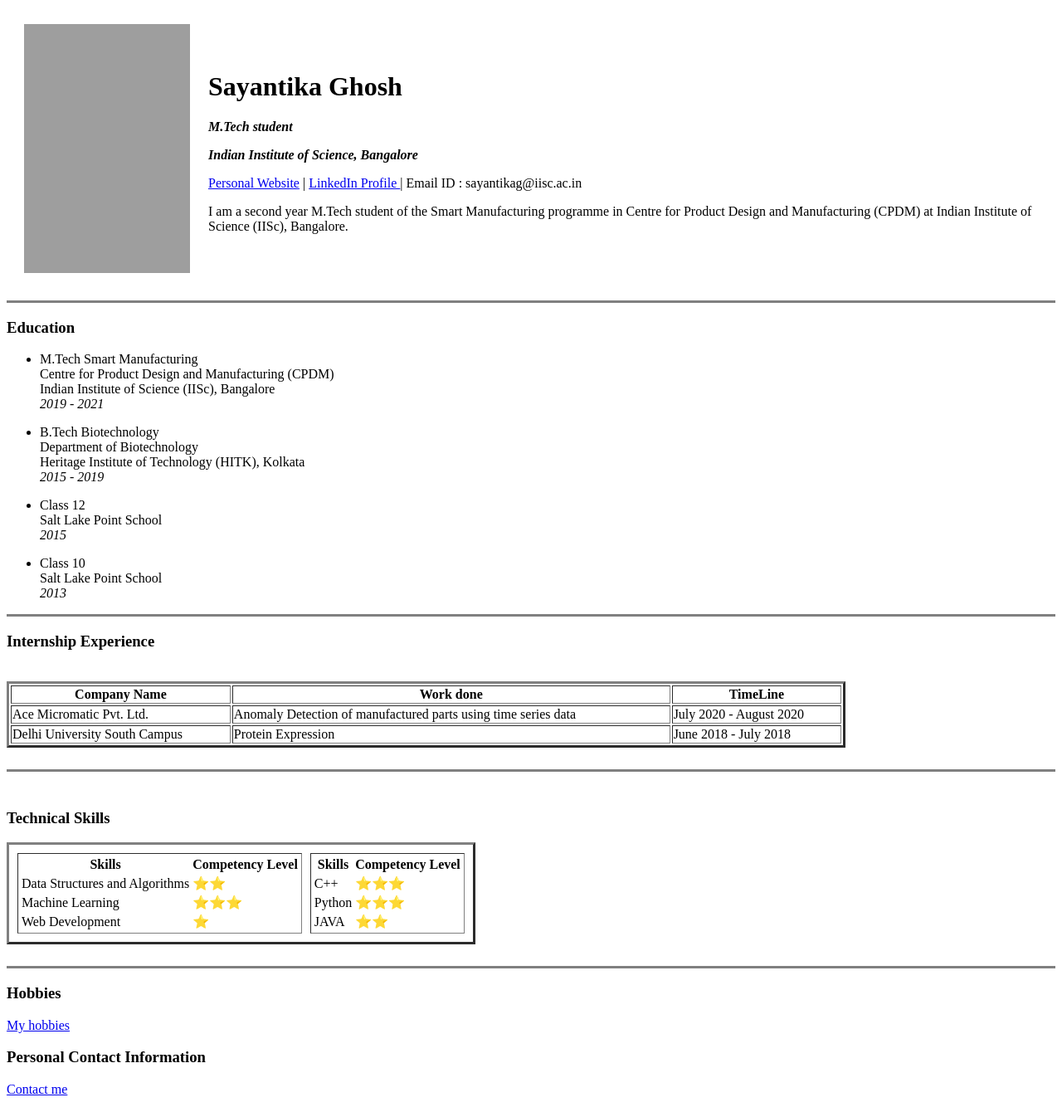
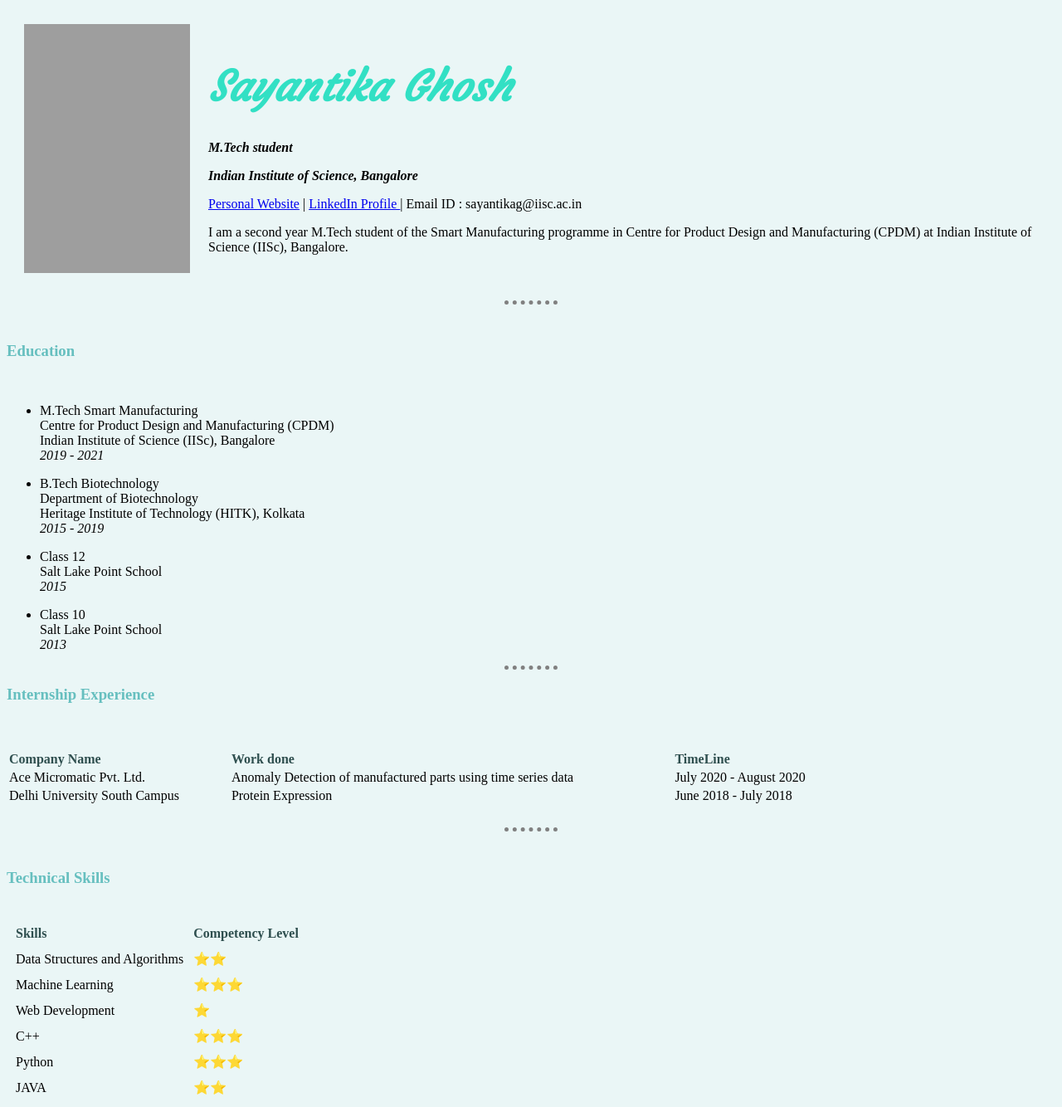
Before and after one commit to sayantikag98/cv_sayantika, a plain HTML site: page index.html in a window 1280 px wide. Shown: the top 1334 px of the page at 83% size. Drawn offline with Linux system fonts and the light colour scheme; grey boxes are pictures that could not be loaded.

Commit message:
Add files via upload

```diff
--- /dev/null
+++ b/css/styles.css
@@ -0,0 +1,36 @@
+body{
+    background-color:#EAF6F6;
+    height:20px;
+  }
+  hr{
+    border-style: dotted none none;
+    border-width: 5px;
+    width:5%;
+    border-color:grey;
+  }
+
+  h1{
+      color: #32e0c4;
+      font-style: italic;
+      font-size: 50px;
+      font-family: 'Courgette';
+  }
+
+  h3{
+      color: #66BFBF;
+  }
+
+  th{
+      text-align: left;
+      color: darkslategrey;
+  }
+
+  img{
+      width:200px;
+      height:300px;
+  }
+
+  img:hover{
+      background-color: #32e0c4;
+      border: black;
+  }
--- a/index.html
+++ b/index.html
@@ -5,12 +5,14 @@
     <title>
         Sayantika's Personal Site
     </title>
+    <link rel="stylesheet" href="css/styles.css">
+    <link href='https://fonts.googleapis.com/css?family=Courgette' rel='stylesheet'>
   </head>
   <body>
       <table cellspacing = "20">
         <tr>
           <td>
-            <img src = "images/PHOTO.png" alt="Sayantika's profile picture" style = "width:200px;height:300px;">
+            <img src = "images/PHOTO.png" alt="Sayantika's profile picture">
           </td>
           <td>
             <h1><strong>Sayantika Ghosh</strong></h1>
@@ -21,8 +23,10 @@
           </td>
         </tr>
       </table>
-      <hr size="3" noshade>
+      <hr>
+      <br>
       <h3>Education</h3>
+      <br>
       <ul>
         <li><p>M.Tech Smart Manufacturing <br> Centre for Product Design and Manufacturing (CPDM)<br>Indian Institute of Science (IISc), Bangalore  <br><em>2019</em> - <em>2021</em> </p></li>
         <li><p>B.Tech Biotechnology<br>Department of Biotechnology<br> Heritage Institute of Technology (HITK), Kolkata<br><em>2015</em> - <em>2019</em></p></li>
@@ -30,10 +34,11 @@
         <li><p>Class 10 <br> Salt Lake Point School <br> <em>2013</em></p></li>
       </ul>
 
-      <hr size="3" noshade>
+      <hr>
       <h3>Internship Experience</h3>
       <br>
-      <table width = 80% border = "3" cellspacing = "2px">
+      <br>
+      <table width = 80% cellspacing = "2px">
         <thead>
           <tr>
             <th>Company Name</th>
@@ -58,13 +63,11 @@
         <tfoot></tfoot>
       </table>
       <br>
-      <hr size = "3" noshade>
+      <hr>
       <br>
       <h3>Technical Skills</h3>
-      <table border="3" cellspacing = "10px">
-        <tr>
-          <td>
-            <table>
+      <br>
+      <table cellspacing = "10px">
         <thead>
           <tr>
             <th>Skills</th>
@@ -84,18 +87,7 @@
             <td>Web Development</td>
             <td>⭐</td>
           </tr>
-              </tbody>
-            </table>
-          </td>
-          <td>
-            <table>
-              <thead>
-                <tr>
-                  <th>Skills</th>
-                  <th>Competency Level</th>
-                </tr>
-              </thead>
-              <tbody>
+
           <tr>
             <td>C++</td>
             <td>⭐⭐⭐</td>
@@ -110,13 +102,12 @@
           </tr>
         </tbody>
       </table>
-          </td>
-        </tr>
-      </table>
       <br>
-      <hr size="3" noshade>
+      <hr>
+      <br>
       <h3>Hobbies</h3>
         <p><a href = "hobbies.html"> My hobbies</a></p>
+        <br>
       <h3>Personal Contact Information</h3>
         <p><a href = "contactme.html"> Contact me</a></p>
 
```
Also changed, not shown: contactme.html (+5 -2 lines), hobbies.html (+1 -0 lines). Lines whose indentation alone changed are shown as unchanged.
